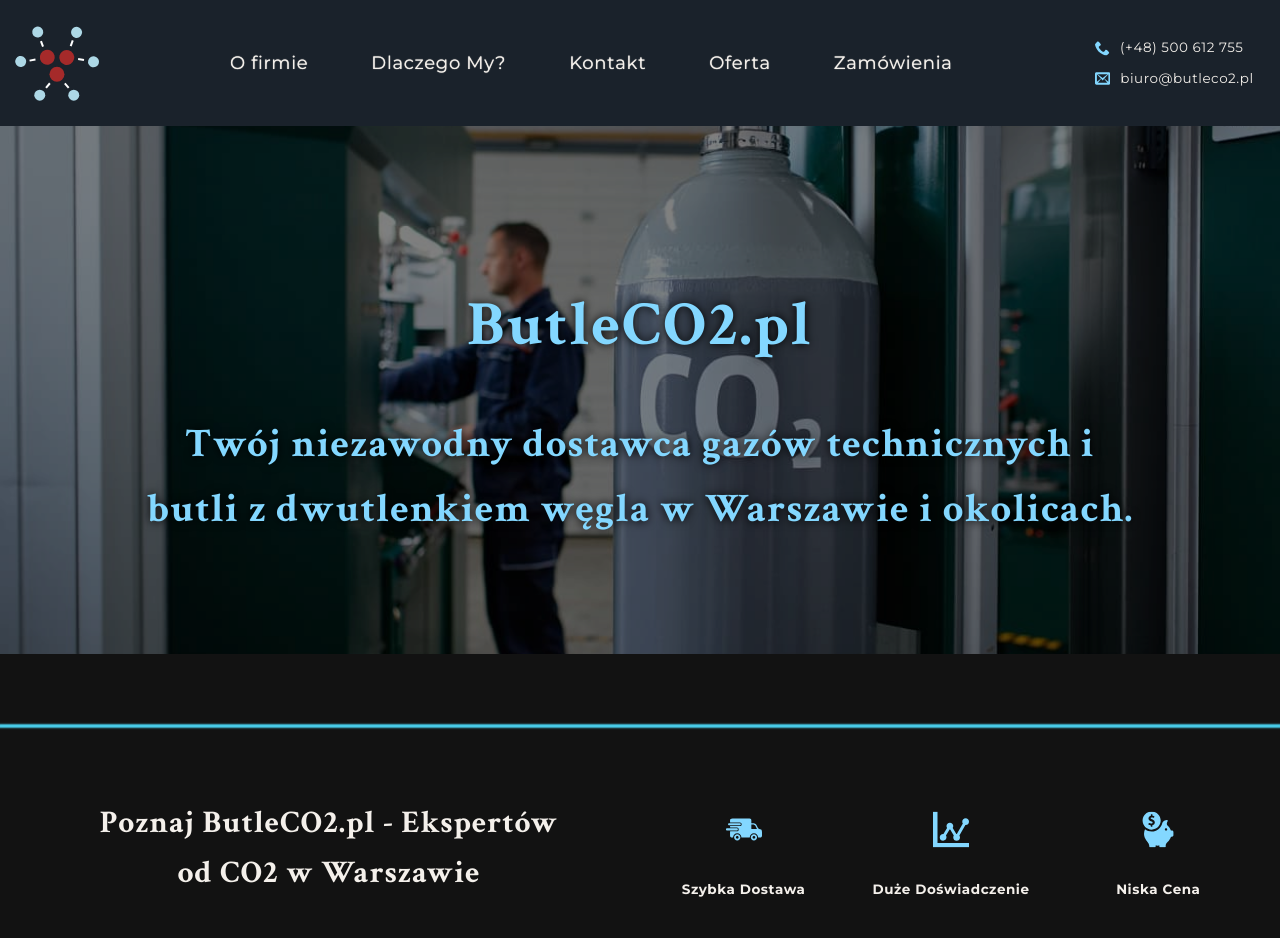
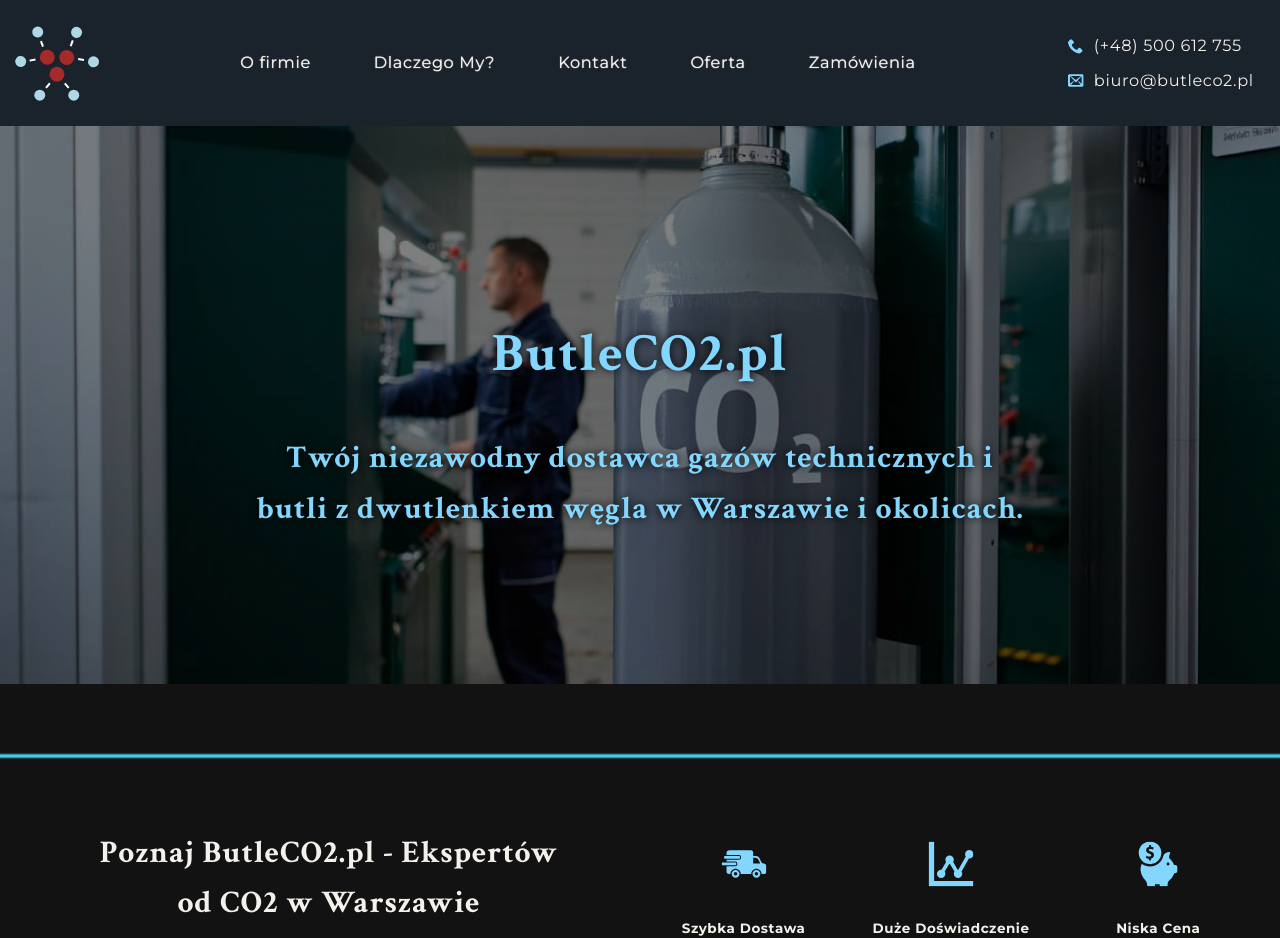
Before and after one commit to AMichalMurawski/butleCO2, a React (Vite) app: page / in a window 1280 px wide. Shown: the top 938 px of the page. Built offline with nearby package versions, Linux system fonts and the light colour scheme.

Commit message:
fix home site media

```diff
--- a/src/components/Button/Button.styled.ts
+++ b/src/components/Button/Button.styled.ts
@@ -16,7 +16,7 @@
   text-shadow: ${({ $active, $color, theme: { color } }) =>
     $active ? `0 0 5px ${color.text}` : `0 0 1px ${$color}`};
   ${({ theme }) => theme.css.transition(['scale', 'box-shadow'])}
-  font-size: 1rem;
+  font-size: 0.9rem;
   family: ${({ theme }) => theme.fonts.main};
 
   &:hover {
--- a/src/components/Order/Client/Client.styled.ts
+++ b/src/components/Order/Client/Client.styled.ts
@@ -54,13 +54,25 @@
 export const DataValue = styled(P)`
   display: inline-block;
   height: 1.2rem;
-  width: 18rem;
+  width: 15rem;
   align-self: end;
   font-style: italic;
   color: ${({ theme }) => theme.color.main};
   border-bottom: 2px dotted ${({ theme }) => theme.color.main};
   whiteSpace: 'pre-line';
   margin-left: 1rem;
+
+  ${({ theme }) => theme.media.m} {
+    width: 18rem;
+  }
+
+  ${({ theme }) => theme.media.t} {
+    width: 22rem;
+  }
+
+  ${({ theme }) => theme.media.d} {
+    width: 26rem;
+  }
 `;
 
 const write = keyframes`
--- a/src/sections/About/About.styled.ts
+++ b/src/sections/About/About.styled.ts
@@ -84,9 +84,10 @@
 
 export const IconWraper = styled.div`
   position: relative;
-  width: 3.5rem;
-  height: 3.5rem;
+  width: 4rem;
+  height: 4rem;
   border-radius: 1000px;
+  font-size: 0.75rem;
 
   & svg{
     position: absolute;
--- a/src/sections/About/About.tsx
+++ b/src/sections/About/About.tsx
@@ -43,9 +43,9 @@
           {advantages.map(advantage => (
             <Advantage key={advantage[1]} onClick={() => scrollToSection(`/#whyChooseUs${advantage[0].replace(/-/g, '')}`)}>
               <IconWraper>
-                <IconSvg name={advantage[0]} size="2rem" />
+                <IconSvg name={advantage[0]} size="2.5rem" />
                 </IconWraper>
-              <P $bold>{advantage[1]}</P>
+              <P $bold $fontSize='0.75rem'>{advantage[1]}</P>
             </Advantage>
           ))}
         </AdvantagesList>
--- a/src/sections/Hero/Hero.styled.ts
+++ b/src/sections/Hero/Hero.styled.ts
@@ -4,9 +4,7 @@
 export const HeroSection = styled(Section)`
   position: relative;
   width: 100%;
-  height: 75vh;
-  min-height: 450px;
-  max-height: 600px;
+  height: clamp(35rem, 75vh, 40rem);
   padding-top: 0;
   padding-inline: 0;
 `;
--- a/src/sections/Hero/Hero.tsx
+++ b/src/sections/Hero/Hero.tsx
@@ -20,7 +20,7 @@
       </ImagesRollWraper>
       <Sentence>
         <H1>ButleCO2.pl</H1>
-        <H2 $fontSize="2.25rem">
+        <H2>
           Twój niezawodny dostawca gazów technicznych i butli z dwutlenkiem węgla w Warszawie i
           okolicach.
         </H2>
--- a/src/sections/WhyChooseUs/WhyChooseUs.styled.ts
+++ b/src/sections/WhyChooseUs/WhyChooseUs.styled.ts
@@ -15,9 +15,8 @@
   position: relative;
   padding: 2rem 0;
   width: 100%;
-  align-self: ${({ $direction }) => ($direction === 'left' ? 'end' : 'start')};
   display: flex;
-  flex-direction: ${({ $direction }) => ($direction === 'left' ? 'row' : 'row-reverse')};
+  flex-direction: column;
   align-items: center;
   gap: 2rem;
 
@@ -37,6 +36,8 @@
   }
 
   ${({ theme }) => theme.media.t} {
+    align-self: ${({ $direction }) => ($direction === 'left' ? 'end' : 'start')};
+    flex-direction: ${({ $direction }) => ($direction === 'left' ? 'row' : 'row-reverse')};
     padding: 3.5rem 1rem;
   }
 
@@ -47,4 +48,5 @@
 
 export const ContentWraper = styled.div`
   flex: 1;
+  max-width: 24rem;
 `
--- a/src/styles/GlobalStyles/Headings.styled.ts
+++ b/src/styles/GlobalStyles/Headings.styled.ts
@@ -4,7 +4,7 @@
 
 export const H1 = styled.h2<TextProps>`
   ${({ $textAlign }) => textAlignStyle($textAlign || 'center')};
-  ${({ $fontSize }) => fontStyle($fontSize || '3.5rem', 'heading')};
+  ${({ $fontSize }) => fontStyle($fontSize || '3rem', 'heading')};
   ${({ $bold }) => boldStyles($bold || true)};
   ${({ $textWrap }) => textWrapStyle($textWrap)};
   margin-bottom: 2rem;
--- a/src/styles/GlobalStyles/Texts.styled.ts
+++ b/src/styles/GlobalStyles/Texts.styled.ts
@@ -10,7 +10,7 @@
 
 export const P = styled.p<ParagraphProps>`
   ${({ $textAlign }) => textAlignStyle($textAlign || 'inherit')};
-  ${({ $fontSize, $fontStyle }) => fontStyle($fontSize || '0.75rem', 'main', $fontStyle)};
+  ${({ $fontSize, $fontStyle }) => fontStyle($fontSize || '0.9rem', 'main', $fontStyle)};
   ${({ $bold }) => boldStyles($bold)};
   ${({ $textIndent }) => textIndentStyle($textIndent)};
   ${({ $textWrap }) => textWrapStyle($textWrap)};
```
